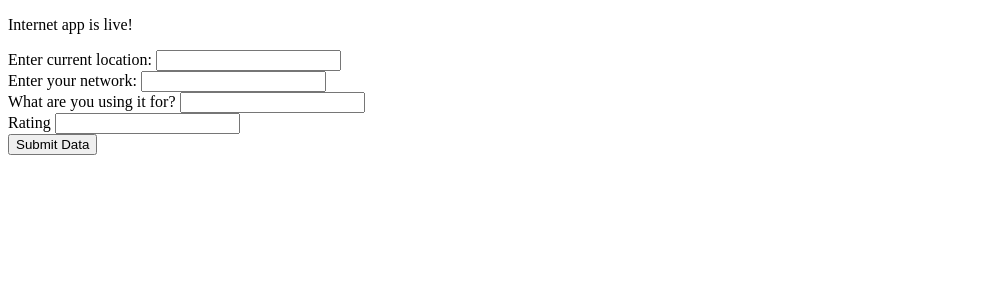
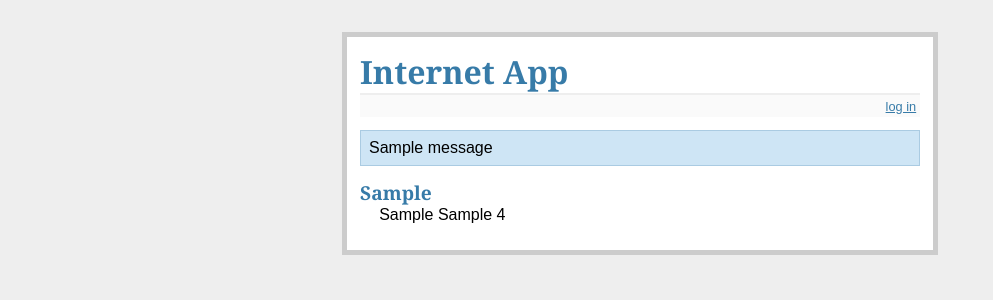
Before and after one commit to Hammiecute/Internet-app, a Flask app: template templates/index.html in a window 1280 px wide. Shown: the top 300 px of the page, without its empty margins (0-993 px from the left). Run offline with Flask 2, Linux system fonts and the light colour scheme; the template is opened without the code that fills it: most values are stand-ins (such as "Sample title", 1, 10 or a date in 2020); one stand-in notice (Sample message) is shown.

Commit message:
internet app update with database

```diff
--- a/app.py
+++ b/app.py
@@ -1,18 +1,100 @@
-from flask import Flask, render_template, request
+from flask import Flask, request, session, g, redirect, url_for, \
+     abort, render_template, flash, jsonify
+import sqlite3
+
+
+# configuration
+DATABASE = 'internet.db'
+DEBUG = True
+SECRET_KEY = 'my_precious'
+USERNAME = 'admin'
+PASSWORD = 'admin'
 
 # instatiate or initialize
 app = Flask(__name__)
+app.config.from_object(__name__)
 
 
-@app.route("/", methods=["POST", "GET"])
-def home():
-    location = request.form['location']
-    network = request.form['network']
-    network_use = request.form['network-use']
-    rating = request.form['rating']
+def connect_db():
+    """Connects to the database."""
+    rv = sqlite3.connect(app.config['DATABASE'])
+    rv.row_factory = sqlite3.Row
+    return rv
 
-    return render_template('index.html')
+
+# create the database
+def init_db():
+    with app.app_context():
+        db = get_db()
+        with app.open_resource('schema.sql', mode='r') as f:
+            db.cursor().executescript(f.read())
+        db.commit()
+
+
+# open database connection
+def get_db():
+    if not hasattr(g, 'sqlite_db'):
+        g.sqlite_db = connect_db()
+    return g.sqlite_db
+
+
+# close database connection
+@app.teardown_appcontext
+def close_db(error):
+    if hasattr(g, 'sqlite_db'):
+        g.sqlite_db.close()
+
+
+@app.route('/')
+def index():
+    """Searches the database for entries, then displays them."""
+    db = get_db()
+    cur = db.execute('select * from internet order by id desc')
+    entries = cur.fetchall()
+    return render_template('index.html', entries=entries)
+
+
+@app.route('/login', methods=['GET', 'POST'])
+def login():
+    """User login/authentication/session management."""
+    error = None
+    if request.method == 'POST':
+        if request.form['username'] != app.config['USERNAME']:
+            error = 'Invalid username'
+        elif request.form['password'] != app.config['PASSWORD']:
+            error = 'Invalid password'
+        else:
+            session['logged_in'] = True
+            flash('You were logged in')
+            return redirect(url_for('index'))
+    return render_template('login.html', error=error)
+
+
+@app.route('/logout')
+def logout():
+    """User logout/authentication/session management."""
+    session.pop('logged_in', None)
+    flash('You were logged out')
+    return redirect(url_for('index'))
+
+
+@app.route('/add', methods=['POST'])
+def add_entry():
+    """Add new post to database."""
+    if not session.get('logged_in'):
+        abort(401)
+    db = get_db()
+    db.execute(
+        '''insert into internet (user_location, user_network, network_use,
+            rating) values (?, ?, ?, ?)''',
+        [request.form['location'], request.form['network'],
+            request.form['network_use'], request.form['rating']]
+    )
+    db.commit()
+    flash('New entry was successfully posted')
+    return redirect(url_for('index'))
 
 
 if __name__ == "__main__":
+    init_db()
     app.run(debug=True)
--- /dev/null
+++ b/schema.sql
@@ -0,0 +1,8 @@
+drop table if exists internet;
+create table internet (
+  id integer primary key autoincrement,
+  user_location text not null,
+  user_network text not null,
+  network_use text not null,
+  rating text not null
+);
--- /dev/null
+++ b/static/style.css
@@ -0,0 +1,71 @@
+body {
+  font-family: sans-serif;
+  background: #eee;
+}
+
+a, h1, h2 {
+  color: #377BA8;
+}
+
+h1, h2 {
+  font-family: 'Georgia', serif;
+  margin: 0;
+}
+
+h1 {
+  border-bottom: 2px solid #eee;
+}
+
+h2 {
+  font-size: 1.2em;
+}
+
+.page {
+  margin: 2em auto;
+  width: 35em;
+  border: 5px solid #ccc;
+  padding: 0.8em;
+  background: white;
+}
+
+.entries {
+  list-style: none;
+  margin: 0;
+  padding: 0;
+}
+
+.entries li {
+  margin: 0.8em 1.2em;
+}
+
+.entries li h2 {
+  margin-left: -1em;
+}
+
+.add-entry {
+  font-size: 0.9em;
+  border-bottom: 1px solid #ccc;
+}
+
+.add-entry dl {
+  font-weight: bold;
+}
+
+.metanav {
+  text-align: right;
+  font-size: 0.8em;
+  padding: 0.3em;
+  margin-bottom: 1em;
+  background: #fafafa;
+}
+
+.flash {
+  background: #CEE5F5;
+  padding: 0.5em;
+  border: 1px solid #AACBE2;
+}
+
+.error {
+  background: #F0D6D6;
+  padding: 0.5em;
+}
--- a/templates/index.html
+++ b/templates/index.html
@@ -1,21 +1,88 @@
 <!DOCTYPE html>
-<html lang="en">
+<html>
+
 <head>
-  <meta charset="UTF-8">
-  <meta name="viewport" content="width=device-width, initial-scale=1.0">
-  <meta http-equiv="X-UA-Compatible" content="ie=edge">
-  <title>Internet app</title>
+  <title>Internet App</title>
+  <link rel="stylesheet" type="text/css" href="{{ url_for('static', filename='style.css') }}">
 </head>
+
 <body>
-  <div>
-    <p>Internet app is live!</p>
-    <form method="POST">
-      Enter current location: <input type="text" name="location"> <br>
-      Enter your network: <input type="text" name="network"> <br>
-      What are you using it for? <input type="text" name="network-use"> <br>
-      Rating <input type="text" name="rating"> <br>
-      <input type="submit" value="Submit Data">
+
+  <div class="page">
+
+    <h1>Internet App</h1>
+    <div class="metanav">
+      {% if not session.logged_in %}
+      <a href="{{ url_for('login') }}">log in</a>
+      {% else %}
+      <a href="{{ url_for('logout') }}">log out</a>
+      {% endif %}
+    </div>
+    {% for message in get_flashed_messages() %}
+    <div class="flash">{{ message }}</div>
+    {% endfor %} {% block body %}{% endblock %} {% if session.logged_in %}
+    <form action="{{ url_for('add_entry') }}" method="post" class="add-entry">
+      <dl>
+        <dt>Location:</dt>
+        <dd>
+          <select name="location">
+            <option value="Lagos">Lagos</option>
+            <option value="Abuja">Abuja</option>
+            <option value="Abia">Abia</option>
+            <option value="Kano">Kano</option>
+          </select>
+        </dd>
+        <br>
+        <dt>Network:</dt>
+        <dd>
+          <input type="radio" name="network" value="Mtn" checked> Mtn
+          <br>
+          <input type="radio" name="network" value="Glo"> Glo
+          <br>
+          <input type="radio" name="network" value="Spectranet"> Spectranet
+          <br>
+          <input type="radio" name="network" value="9mobile"> 9mobile
+        </dd>
+        <br>
+        <dt>Network use:</dt>
+        <dd>
+          <input type="radio" name="network_use" value="Calls" checked> Calls
+          <br>
+          <input type="radio" name="network_use" value="Videos"> Videos
+          <br>
+          <input type="radio" name="network_use" value="Streaming"> Streaming
+        </dd>
+        <br>
+        <dt>Rating:</dt>
+        <dd>
+          <input type="radio" name="rating" value="1" checked> 1
+          <br>
+          <input type="radio" name="rating" value="2"> 2
+          <br>
+          <input type="radio" name="rating" value="3"> 3
+        </dd>
+        <dd>
+          <br>
+          <input type="submit" value="Submit">
+        </dd>
+      </dl>
     </form>
+    {% endif %}
+    <ul class="entries">
+      {% for entry in entries %}
+      <li class="entry">
+        <h2 id="{{ entry.id }}">{{ entry.user_location }}</h2>
+        {{ entry.user_network|safe }} {{ entry.network_use|safe }} {{ entry.rating | safe }}
+      </li>
+      {% else %}
+      <li>
+        <em>No entries yet. Add some!</em>
+      </li>
+      {% endfor %}
+    </ul>
+
   </div>
+
 </body>
+
 </html>
```
Also changed, not shown: templates/login.html (added, +41 -0 lines), internet.db (added).
